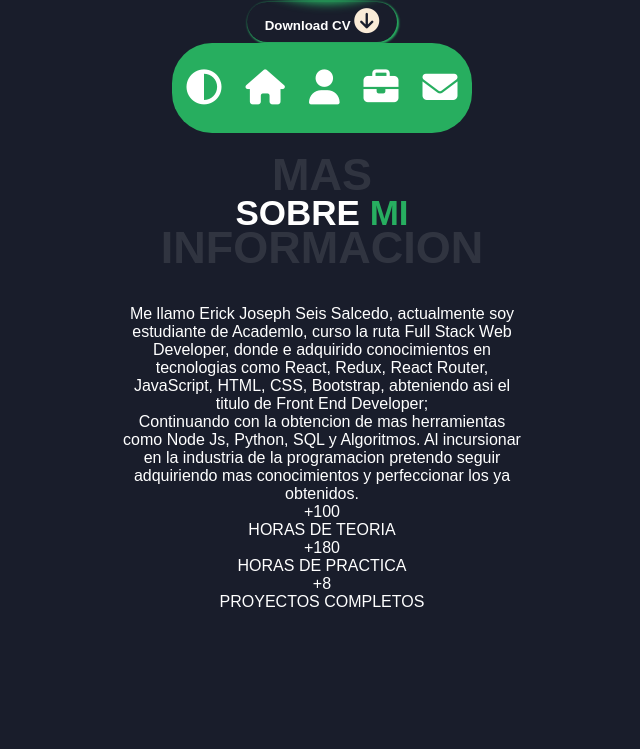
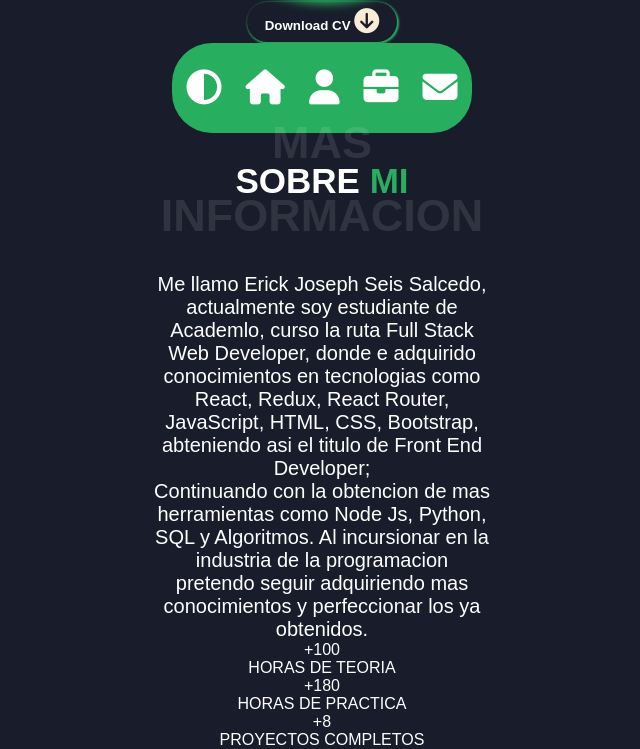
Before and after one commit to erickseis/Portafolios, a website built with Vite: page index.html in a window 1280 px wide. Shown: the part 643-1392 px from the top of the page, without its empty margins (318-958 px from the left). Before the commit the page ends 1254 px from the top, so only its background shows below. Built offline with nearby package versions, Linux system fonts and the light colour scheme.

Commit message:
primera carga

```diff
--- a/src/style/style.css
+++ b/src/style/style.css
@@ -127,7 +127,6 @@
     }
 
 .container-aboutMe{
-    margin-top: 2rem;
     display: flex;
     flex-direction: column;
     align-items: center;
@@ -137,20 +136,26 @@
     text-align: center;
 }
 .aboutMe h1{
+
     font-size: 35px;
     line-height:2.2rem;
     margin-top: -2rem;
 }
 .aboutMe h1 span1{
+
     color: var(--tittle);
 }
 
 
 .aboutMe h1 span{
+
     opacity: 10%;
     font-size: 45px;
 }
 
 .aboutMe p {
     width: 400px;
+    padding-left: 2rem;
+    padding-right: 2rem;
+    font-size: 20px;
 }
```
Also changed, not shown: index.html (+2 -2 lines).
